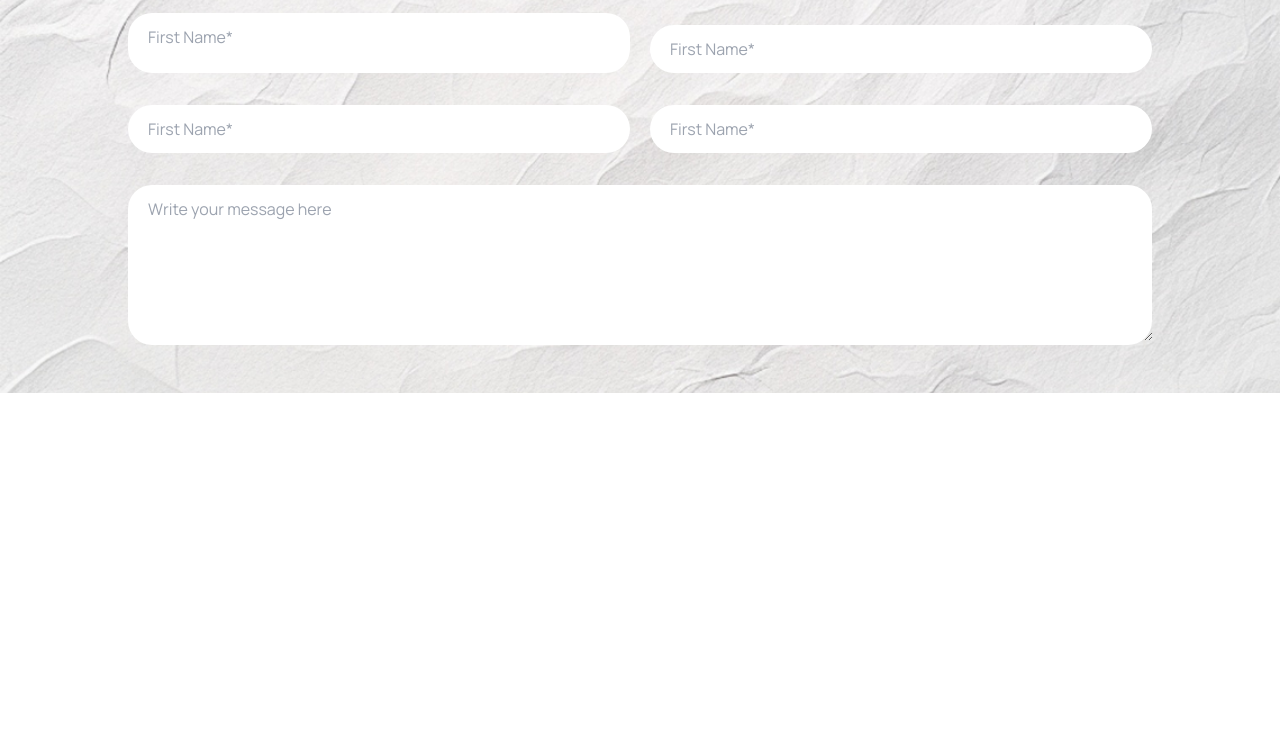
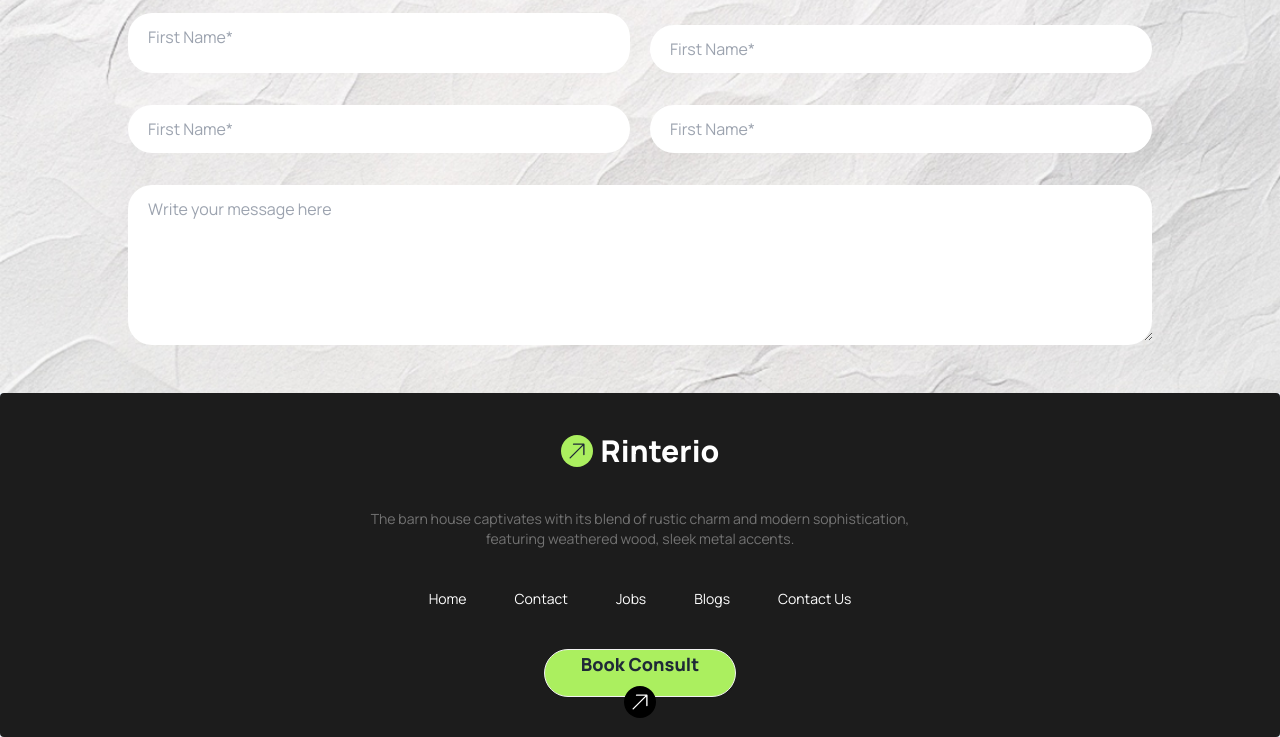
Before and after one commit to silpiAkter/rinterio, a plain HTML site: page index.html in a window 1280 px wide. Shown: the part 3247-3984 px from the top of the page. Before the commit the page ends 3640 px from the top, so only its background shows below. Drawn offline with nearby package versions, Linux system fonts and the light colour scheme.

Commit message:
added footer

```diff
--- a/index.html
+++ b/index.html
@@ -261,8 +261,28 @@
           </div>
         </section>
     </main>
-    <footer>
-
+    <footer class="footer footer-center bg-[#1C1C1C] text-base-content rounded p-10">
+      <div class="navbar-center flex gap-2">
+        <svg xmlns="http://www.w3.org/2000/svg" fill="none" viewBox="0 0 24 24" stroke-width="1.5" stroke="currentColor" class="size-8 font-extrabold custom-btn">
+        <path stroke-linecap="round" stroke-linejoin="round" d="m4.5 19.5 15-15m0 0H8.25m11.25 0v11.25" />
+        </svg>
+        <a class="text-3xl text-white font-extrabold">Rinterio</a>
+    </div>
+      <aside>
+        <p class="text-[#737373]">The barn house captivates with its blend of rustic charm and modern sophistication, <br> featuring weathered wood, sleek metal accents.</p>
+      </aside>
+      <nav class="grid grid-flow-col gap-12 text-white">
+        <a class="link link-hover">Home</a>
+        <a class="link link-hover">Contact</a>
+        <a class="link link-hover">Jobs</a>
+        <a class="link link-hover">Blogs</a>
+        <a class="link link-hover">Contact Us</a>
+      </nav>
+      <button class="btn custom-bg w-full flex md:w-48 rounded-3xl font-extrabold text-lg">Book Consult
+        <svg xmlns="http://www.w3.org/2000/svg" fill="none" viewBox="0 0 24 24" stroke-width="1.5" stroke="currentColor" class="size-8 font-extrabold custom-btn bg-black text-white">
+        <path stroke-linecap="round" stroke-linejoin="round" d="m4.5 19.5 15-15m0 0H8.25m11.25 0v11.25" />
+        </svg>
+    </button>
     </footer>
 </body>
 </html>
```
